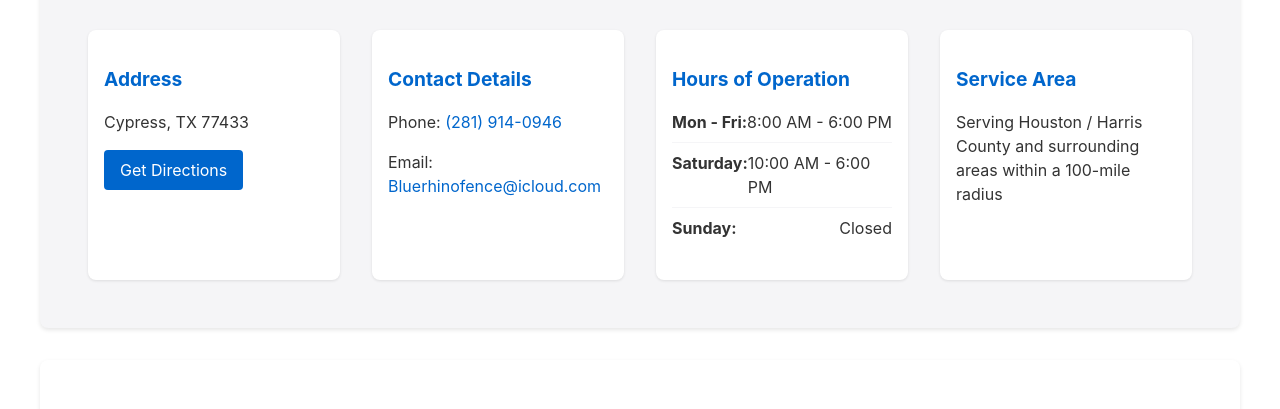
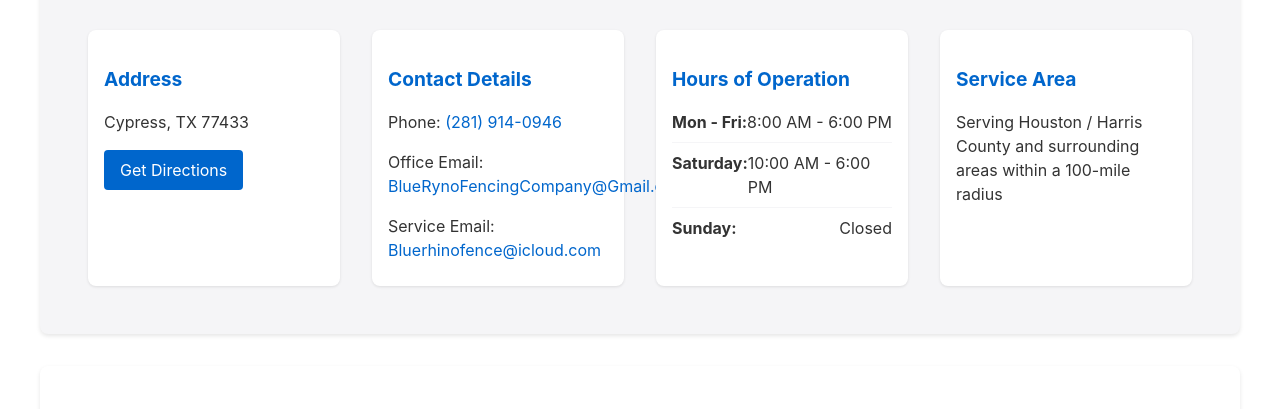
Before and after one commit to W210704463/BlueRyno, a plain HTML site: page contact.html in a window 1280 px wide. Shown: the part 360-769 px from the top of the page. Drawn offline with Linux system fonts and the light colour scheme.

Commit message:
Update contact.html
Email Updates

```diff
--- a/contact.html
+++ b/contact.html
@@ -45,7 +45,8 @@
                     <div class="info-group">
                         <h3>Contact Details</h3>
                         <p>Phone: <a href="tel:+1234567890">(281) 914-0946</a></p>
-                        <p>Email: <a href="mailto:info@blueryno.com">Bluerhinofence@icloud.com</a></p>
+                        <p>Office Email: <a href="mailto:info@blueryno.com">BlueRynoFencingCompany@Gmail.com</a></p>
+                        <p>Service Email: <a href="mailto:info@blueryno.com">Bluerhinofence@icloud.com</a></p>
                     </div>
 
                     <div class="info-group">
```
